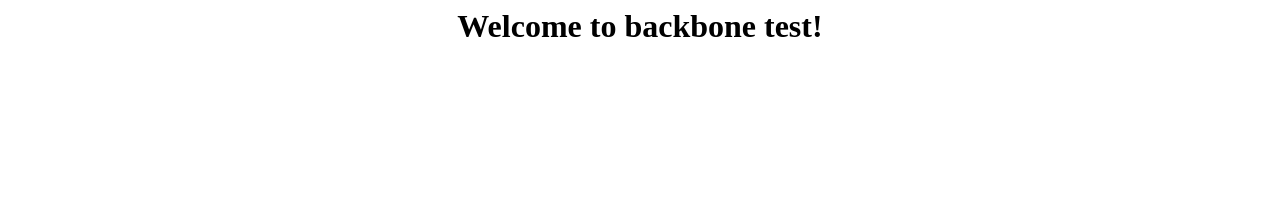
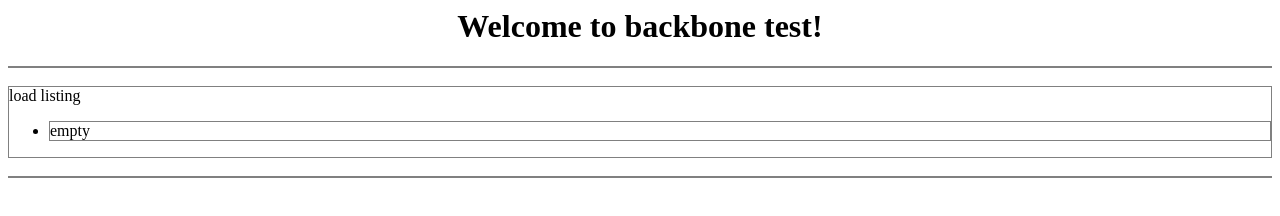
Before and after one commit to jmny/backbonejs_test, a plain HTML site: page app.html in a window 1280 px wide. Drawn offline with nearby package versions, Linux system fonts and the light colour scheme.

Commit message:
premiere vue

```diff
--- a/app.html
+++ b/app.html
@@ -1,7 +1,6 @@
 <html>
 <head>
 <title></title>
-<script src="https://ajax.googleapis.com/ajax/libs/jqueryui/1.8.18/jquery-ui.js" > </script>
 <script src="lib/jquery-1.7.1.js" > </script>
 <script src="lib/underscore.js" > </script>
 <script src="lib/backbone.js" > </script>
@@ -9,12 +8,20 @@
 </head>
 <body bgcolor="white" text="black">
 <center><h1>Welcome to backbone test!</h1></center>
-<div id="slider">
+<style>
+li, div {
+    border:1px solid grey;
+}
+</style>
+
+<div id="nav">
 </div>
-<div id="logger">
+<br>
+<div id="mylist">
 </div>
-<div id="last_value">
+<br>
+<div id="contact">
+</div>
 
-</div>
 </body>
 </html>
--- a/app.js
+++ b/app.js
@@ -1,11 +1,30 @@
 /*
  * TODO :
- * - slider :       un curseur modifiable qui modifie le modele de la valeur courante
- *                  et emet un evenement
+ * - mettre une collection json a dispo, ainsi que le model et la coleciton bjs associé
+ * - associer la collection à la vue et l'afficher
+ * - afficher partiellement la collection
  *
- * - logger :       stoque et affiche l'historique des valeurs avec la date de modification
- *
- * - last_value :   affiche la dernière valeur choisi
+ * - passer par des sous vues, complexifier l'item de listing
  */
+var main = {};
+$(document).ready(function() {
+    (function($, main) {
+        var ListView = Backbone.View.extend({
+            el: $('#mylist'),
 
-var plop;
+            initialize: function(){
+                _.bindAll(this, 'render');
+
+                this.render();
+                return true;
+            },
+
+            render: function(){
+                this.$el.html("<span >load listing</span> <ul> <li>empty</li> </ul>");
+                return this;
+            }
+        });
+
+        main.listView = new ListView();
+    })($, main);
+});
```
